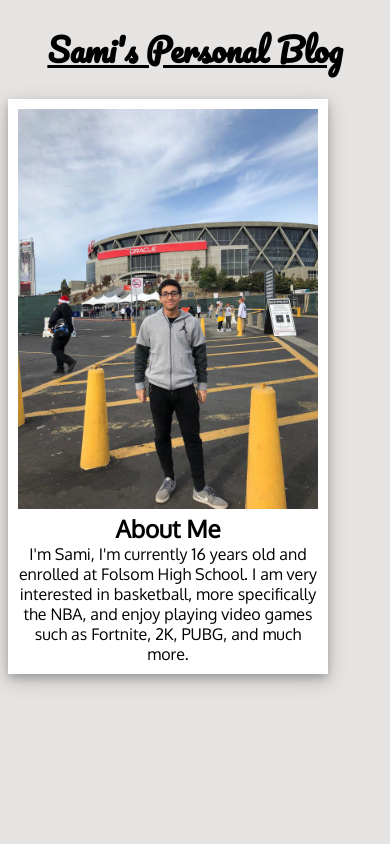
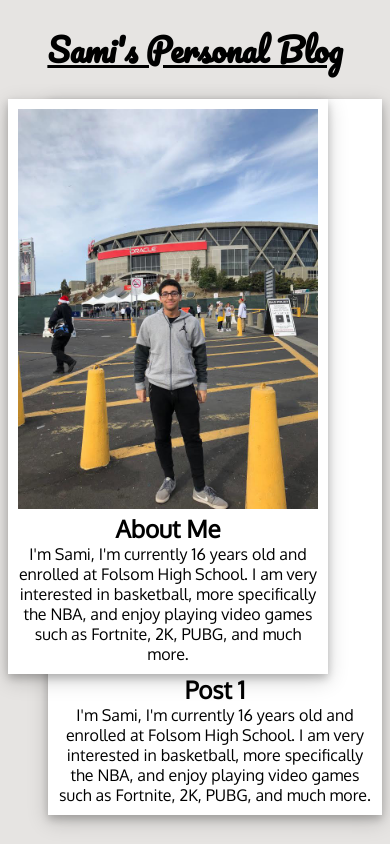
Before and after one commit to samialhamad/samidevelopment, a PHP site: page / in a window 390 px wide. Run offline with PHP 8.4, Linux system fonts and the light colour scheme.

Commit message:
mobile and ordered list and card selector

```diff
--- a/index.css
+++ b/index.css
@@ -18,9 +18,6 @@ h2 {
 #profileDiv {
     float: left;
     width: 300px;
-    background-color: white;
-    border: 10px solid white;
-    box-shadow: 0 4px 8px 0 rgba(0, 0, 0, 0.2), 0 6px 20px 0 rgba(0, 0, 0, 0.19);
 }
 
 #profileImg {
@@ -30,3 +27,13 @@ h2 {
 p {
     margin: 0px;
 }
+
+ol {
+    list-style-type: none;
+}
+
+.card {
+    box-shadow: 0 4px 8px 0 rgba(0, 0, 0, 0.2), 0 6px 20px 0 rgba(0, 0, 0, 0.19);
+    background-color: white;
+    border: 10px solid white;
+}
--- a/index.html
+++ b/index.html
@@ -16,11 +16,20 @@
     <body>
         <h1>Sami's Personal Blog</h1>
 
-        <div id="profileDiv">
-            <img id="profileImg" src="images/profileImg.JPG">
+        <div id="profileDiv" class="card">
+            <img id="profileImg" src="images/profileImg.JPG" alt="Profile Image">
             <h2>About Me</h2>
             <p>I'm Sami, I'm currently 16 years old and enrolled at Folsom High School. I am very interested in basketball, more specifically the NBA, and enjoy playing video games such as Fortnite, 2K, PUBG, and much more.</p>
         </div>
+
+        <ol>
+            <li class="card">
+            <h2>Post 1</h2>
+            <p>I'm Sami, I'm currently 16 years old and enrolled at Folsom High School. I am very interested in basketball, more specifically the NBA, and enjoy playing video games such as Fortnite, 2K, PUBG, and much more.</p>
+            </li>
+
+
+        </ol>
 
 
 
```
